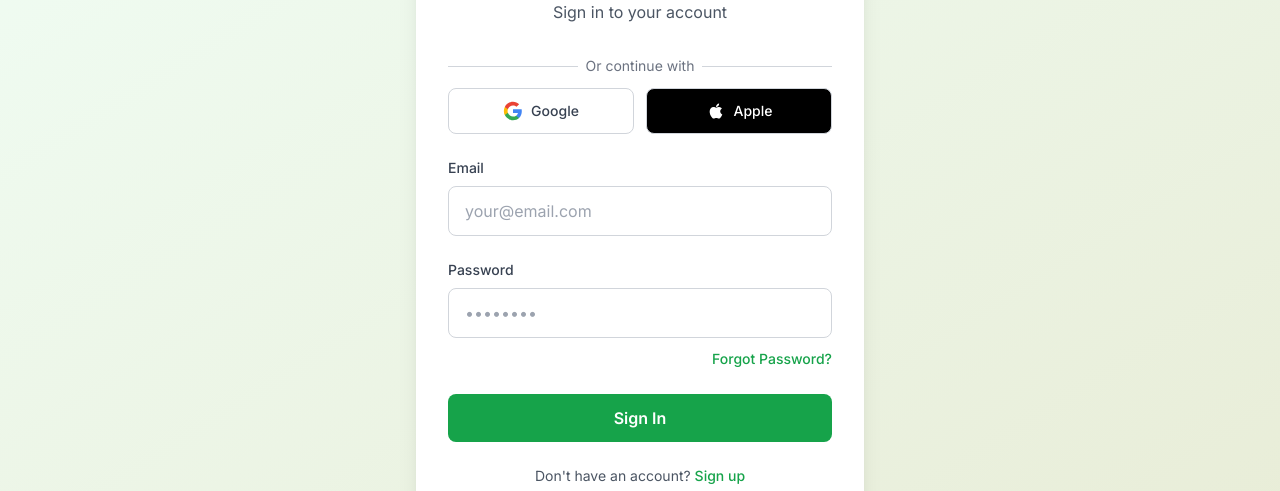
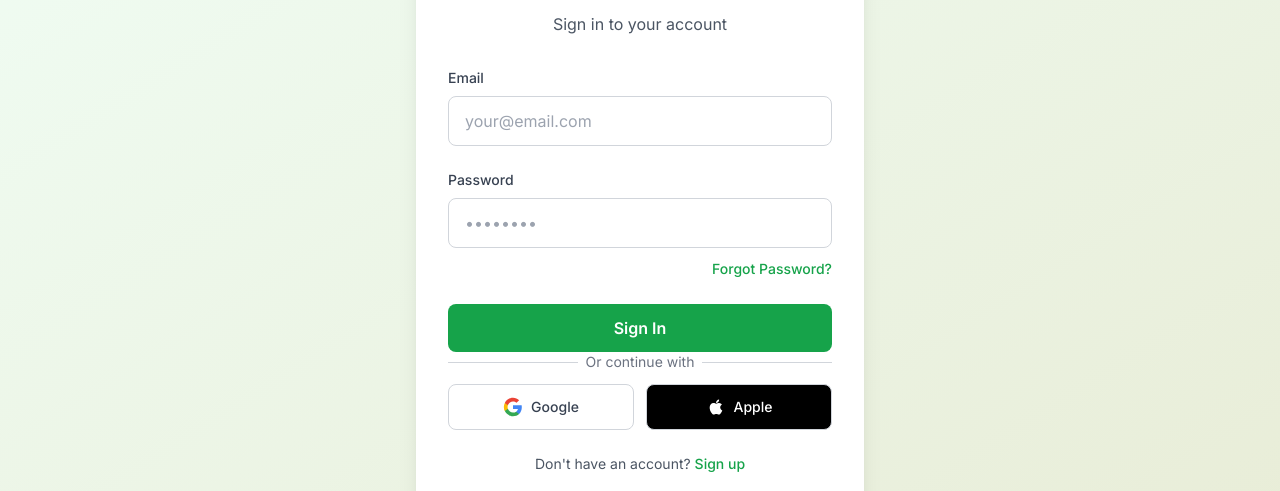
Before and after one commit to Chopper543/DanSarp-Herbal-Centre, a Next.js app: page /login in a window 1280 px wide. Shown: the part 179-670 px from the top of the page. Built offline with nearby package versions, Linux system fonts and the light colour scheme; no server answers; a web font is replaced by a local one.

Commit message:
OPT added

```diff
--- a/app/(auth)/login/page.tsx
+++ b/app/(auth)/login/page.tsx
@@ -49,9 +49,7 @@ export default function LoginPage() {
           Sign in to your account
         </p>
 
-        <SocialAuthButtons onError={setError} mode="login" />
-
-        <form onSubmit={handleLogin} className="space-y-6 mt-6">
+        <form onSubmit={handleLogin} className="space-y-6">
           {error && (
             <div className="bg-red-50 dark:bg-red-900/20 border border-red-200 dark:border-red-800 text-red-700 dark:text-red-400 px-4 py-3 rounded-lg flex items-start gap-2">
               <AlertCircle className="w-5 h-5 mt-0.5 flex-shrink-0" />
@@ -106,6 +104,8 @@ export default function LoginPage() {
           </button>
         </form>
 
+        <SocialAuthButtons onError={setError} mode="login" />
+
         <div className="mt-6 text-center">
           <p className="text-sm text-gray-600 dark:text-gray-400">
             Don't have an account?{" "}
--- a/app/(auth)/signup/page.tsx
+++ b/app/(auth)/signup/page.tsx
@@ -273,9 +273,7 @@ export default function SignupPage() {
           Join DanSarp Herbal Centre
         </p>
 
-        <SocialAuthButtons onError={handleSocialError} mode="signup" />
-
-        <form onSubmit={verificationMethod === "email" ? handleEmailSignup : handleSendOtp} className="space-y-6 mt-6">
+        <form onSubmit={verificationMethod === "email" ? handleEmailSignup : handleSendOtp} className="space-y-6">
           {error && (
             <div className="bg-red-50 dark:bg-red-900/20 border border-red-200 dark:border-red-800 text-red-700 dark:text-red-400 px-4 py-3 rounded-lg flex items-start gap-2">
               <AlertCircle className="w-5 h-5 mt-0.5 flex-shrink-0" />
@@ -419,6 +417,8 @@ export default function SignupPage() {
           </button>
         </form>
 
+        <SocialAuthButtons onError={handleSocialError} mode="signup" />
+
         <div className="mt-6 text-center">
           <p className="text-sm text-gray-600 dark:text-gray-400">
             Already have an account?{" "}
```
